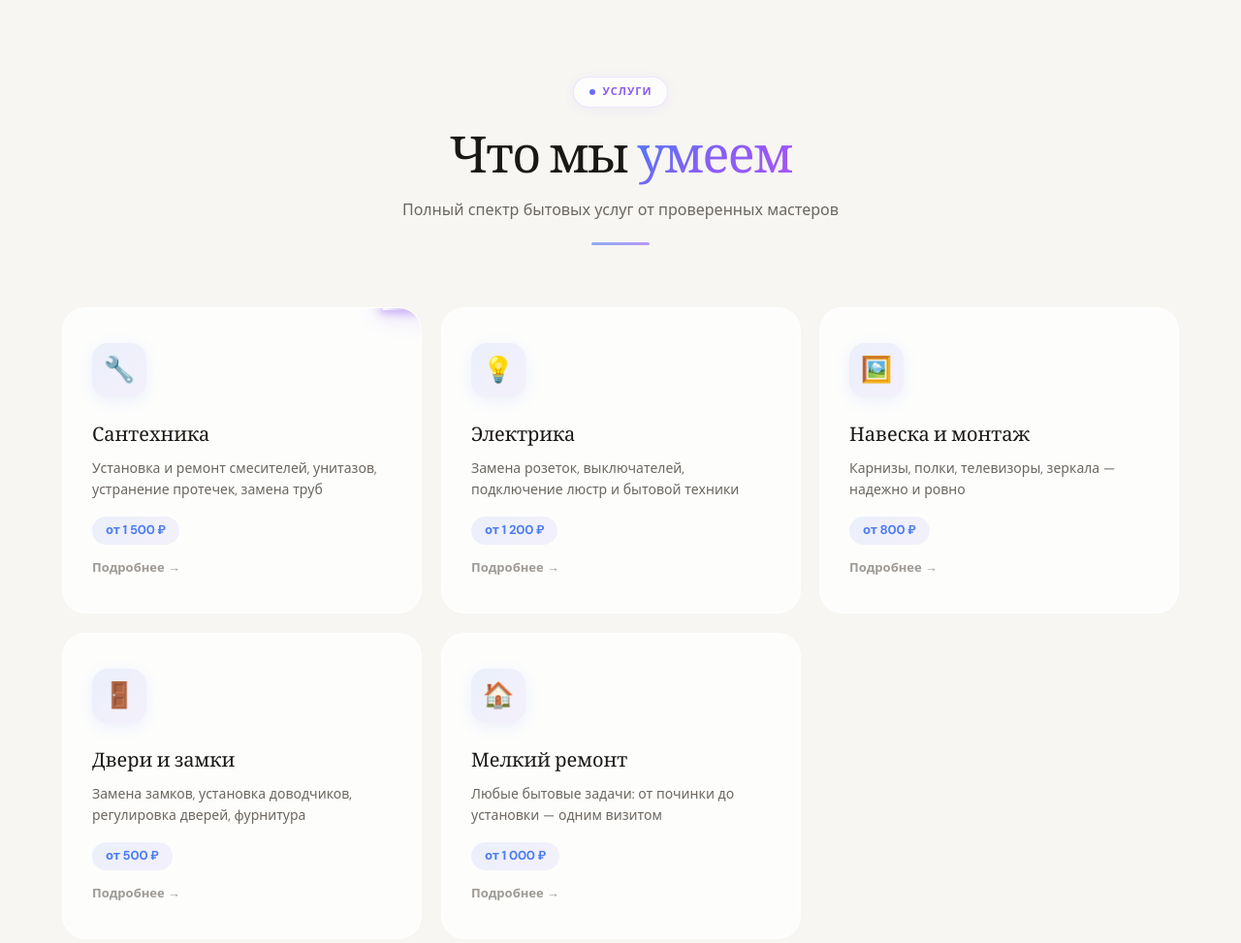
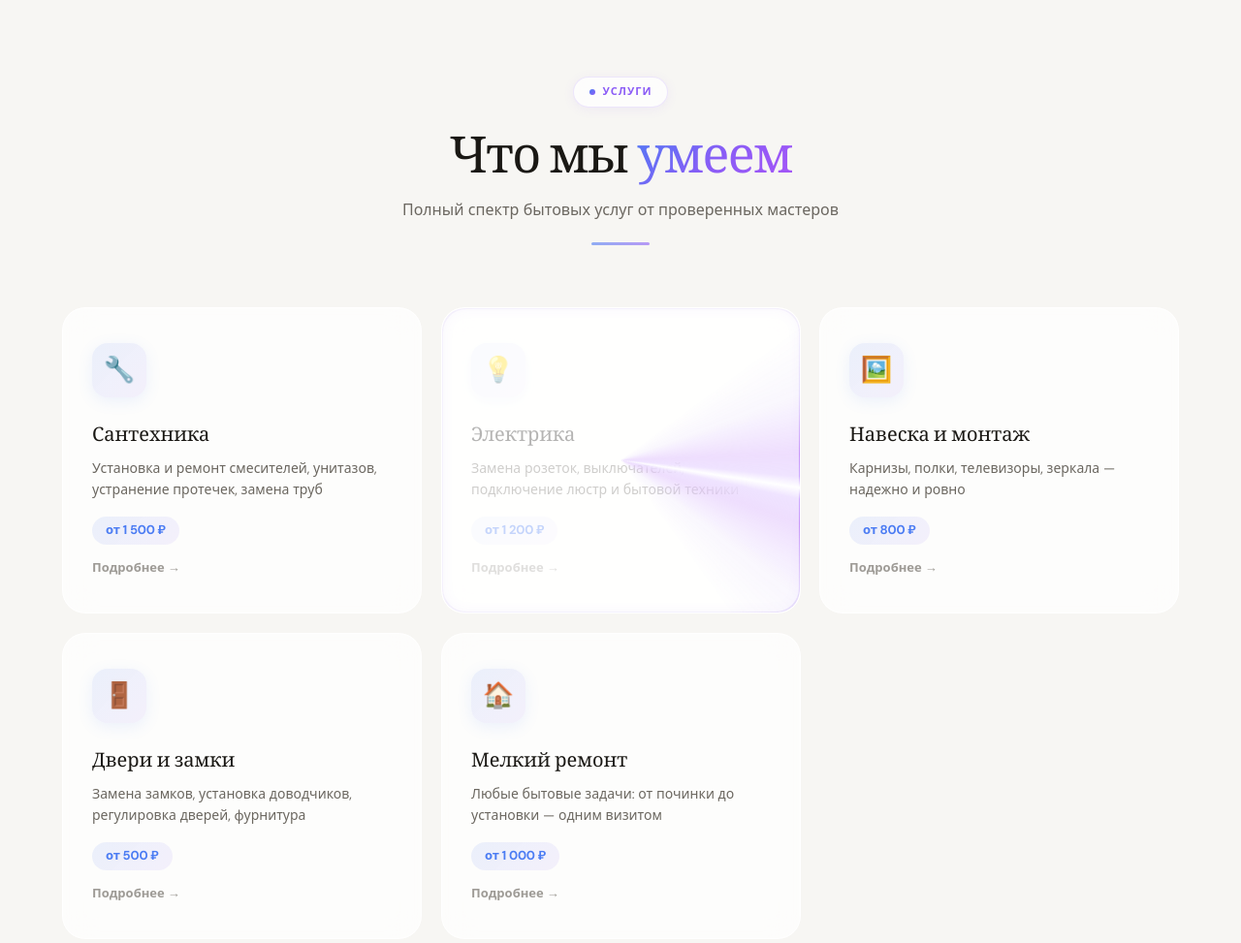
Before and after one commit to Ange1Nikita/Mater, a website: page index.html in a window 1280 px wide. Shown: the part 898-1871 px from the top of the page at 97% size. Drawn offline with Linux system fonts and the light colour scheme; animation ran at ten frames a second.

Commit message:
feat: молния бежит по контуру блоков — электрический разряд по рамке

```diff
--- a/css/style.css
+++ b/css/style.css
@@ -2562,76 +2562,90 @@ body::after {
 }
 
 /* ================================================================
-   LIGHTNING — фиолетовая молния пробегает по элементам
-   Реализация через вставленные JS-ом span-ы, не конфликтует с ::before/::after
-================================================================ */
-
-/* Свечение пробегает по элементу */
-.lt-glow {
-  position: absolute;
-  top: 0;
-  left: -100%;
-  width: 50%;
-  height: 100%;
-  background: linear-gradient(
-    90deg,
+   LIGHTNING — электрический разряд бежит по контуру блока
+================================================================ */
+
+.lt-border {
+  position: absolute;
+  inset: -1px;
+  border-radius: inherit;
+  pointer-events: none;
+  z-index: 50;
+  overflow: hidden;
+  opacity: 0;
+  animation: ltFlash var(--lt-dur, 8s) var(--lt-delay, 0s) infinite;
+}
+
+/* Вращающийся conic-gradient — яркое пятно бежит по периметру */
+.lt-border::before {
+  content: '';
+  position: absolute;
+  inset: -40%;
+  background: conic-gradient(
+    from 0deg,
     transparent 0%,
-    rgba(139,92,246,0) 20%,
-    rgba(139,92,246,0.12) 30%,
-    rgba(168,85,247,0.35) 45%,
-    rgba(255,255,255,0.55) 50%,
-    rgba(168,85,247,0.35) 55%,
-    rgba(139,92,246,0.12) 70%,
-    rgba(139,92,246,0) 80%,
+    transparent 30%,
+    rgba(139,92,246,0.15) 35%,
+    rgba(168,85,247,0.6) 40%,
+    rgba(200,160,255,0.9) 42%,
+    #fff 43%,
+    rgba(200,160,255,0.9) 44%,
+    rgba(168,85,247,0.6) 46%,
+    rgba(139,92,246,0.15) 51%,
+    transparent 56%,
     transparent 100%
   );
-  z-index: 50;
+  animation: ltRotate var(--lt-speed, 2s) linear infinite;
+}
+
+/* Маска — показывает только тонкую рамку */
+.lt-border::after {
+  content: '';
+  position: absolute;
+  inset: 2px;
+  border-radius: inherit;
+  background: var(--bg, #f7f6f3);
+}
+
+/* Свечение вокруг блока */
+.lt-glow {
+  position: absolute;
+  inset: -1px;
+  border-radius: inherit;
   pointer-events: none;
-  filter: blur(2px);
-  animation: ltGlow var(--lt-dur, 8s) var(--lt-delay, 0s) infinite;
-}
-
-/* Яркая полоса по верхнему краю */
-.lt-edge {
-  position: absolute;
-  top: 0;
-  left: -80%;
-  width: 35%;
-  height: 2px;
-  background: linear-gradient(
-    90deg,
-    transparent,
-    rgba(139,92,246,0.4),
-    rgba(168,85,247,0.9),
-    #fff,
-    rgba(168,85,247,0.9),
-    rgba(139,92,246,0.4),
-    transparent
-  );
-  z-index: 51;
-  pointer-events: none;
+  z-index: 49;
+  opacity: 0;
+  animation: ltFlash var(--lt-dur, 8s) var(--lt-delay, 0s) infinite;
   box-shadow:
-    0 0 8px 3px rgba(139,92,246,0.5),
-    0 0 24px 6px rgba(139,92,246,0.2);
-  animation: ltEdge var(--lt-dur, 8s) var(--lt-delay, 0s) infinite;
-}
-
-@keyframes ltGlow {
-  0%, 88%, 100% { left: -100%; opacity: 0; }
-  90%           { opacity: 1; }
-  95%           { left: 150%; opacity: 1; }
-  96%           { opacity: 0; left: 150%; }
-}
-
-@keyframes ltEdge {
-  0%, 89%, 100% { left: -80%; opacity: 0; }
-  90.5%         { opacity: 1; }
-  95.5%         { left: 160%; opacity: 1; }
-  96.5%         { opacity: 0; left: 160%; }
+    0 0 15px 2px rgba(139,92,246,0.3),
+    0 0 40px 4px rgba(139,92,246,0.1),
+    inset 0 0 15px 2px rgba(139,92,246,0.15);
+}
+
+@keyframes ltRotate {
+  from { transform: rotate(0deg); }
+  to   { transform: rotate(360deg); }
+}
+
+@keyframes ltFlash {
+  0%, 85%  { opacity: 0; }
+  88%      { opacity: 1; }
+  96%      { opacity: 1; }
+  100%     { opacity: 0; }
+}
+
+/* Для стеклянных карточек — маска прозрачная */
+.lt-border--glass::after {
+  background: rgba(255,255,255,0.68);
+}
+
+/* Для showcase-row */
+.lt-border--surface::after {
+  background: rgba(255,255,255,0.72);
 }
 
 @media (prefers-reduced-motion: reduce) {
-  .lt-glow, .lt-edge { display: none; }
+  .lt-border, .lt-glow { display: none; }
 }
 
 /* ================================================================
--- a/js/main.js
+++ b/js/main.js
@@ -402,63 +402,68 @@ document.addEventListener('DOMContentLoaded', () => {
   }, { passive: true });
 });
 
-/* ========== LIGHTNING — фиолетовая молния по элементам ========== */
+/* ========== LIGHTNING — разряд бежит по контуру блоков ========== */
 (function() {
   if (matchMedia('(prefers-reduced-motion: reduce)').matches) return;
 
-  var selectors = [
-    { sel: '.service-card',  dur: 7,  base: 0.5,  step: 1.5 },
-    { sel: '.step',          dur: 9,  base: 1,    step: 2.2 },
-    { sel: '.review-card',   dur: 10, base: 0,    step: 3.3 },
-    { sel: '.showcase-row',  dur: 8,  base: 1.5,  step: 1.5 },
-    { sel: '.advantage',     dur: 11, base: 0.8,  step: 1.8 },
-    { sel: '.faq-item',      dur: 12, base: 2,    step: 2.4 },
-    { sel: '.glass-card',    dur: 6,  base: 1,    step: 2 },
-    { sel: '.trust-strip',   dur: 7,  base: 3,    step: 0 },
-    { sel: '.cta__inner',    dur: 6,  base: 0,    step: 0 },
-    { sel: '.map-card',      dur: 9,  base: 4,    step: 0 },
+  var configs = [
+    { sel: '.service-card',  dur: 6, speed: 1.8, base: 0,   step: 1.2, bg: 'glass' },
+    { sel: '.step',          dur: 7, speed: 2,   base: 0.8, step: 1.8, bg: 'glass' },
+    { sel: '.review-card',   dur: 8, speed: 1.6, base: 0,   step: 2.7, bg: 'glass' },
+    { sel: '.showcase-row',  dur: 7, speed: 2.2, base: 1,   step: 1.2, bg: 'surface' },
+    { sel: '.advantage',     dur: 9, speed: 2,   base: 0.5, step: 1.5 },
+    { sel: '.faq-item',      dur: 10,speed: 1.8, base: 1.5, step: 2,   bg: 'glass' },
+    { sel: '.glass-card',    dur: 5, speed: 1.5, base: 0.5, step: 1.5, bg: 'glass' },
+    { sel: '.trust-strip',   dur: 6, speed: 2,   base: 2,   step: 0,   bg: 'glass' },
+    { sel: '.cta__inner',    dur: 5, speed: 2.5, base: 0,   step: 0,   bg: 'glass' },
+    { sel: '.map-card',      dur: 8, speed: 2.2, base: 3,   step: 0,   bg: 'glass' },
   ];
 
-  function addLightning(el, dur, delay) {
-    // Ensure relative positioning
+  function addLightning(el, dur, speed, delay, bgType) {
     var pos = getComputedStyle(el).position;
     if (pos === 'static') el.style.position = 'relative';
-    el.style.overflow = 'hidden';
+
+    var border = document.createElement('span');
+    border.className = 'lt-border' + (bgType ? ' lt-border--' + bgType : '');
+    border.style.setProperty('--lt-dur', dur + 's');
+    border.style.setProperty('--lt-delay', delay + 's');
+    border.style.setProperty('--lt-speed', speed + 's');
 
     var glow = document.createElement('span');
     glow.className = 'lt-glow';
     glow.style.setProperty('--lt-dur', dur + 's');
     glow.style.setProperty('--lt-delay', delay + 's');
 
-    var edge = document.createElement('span');
-    edge.className = 'lt-edge';
-    edge.style.setProperty('--lt-dur', dur + 's');
-    edge.style.setProperty('--lt-delay', delay + 's');
-
+    el.appendChild(border);
     el.appendChild(glow);
-    el.appendChild(edge);
   }
 
-  var lightObs = new IntersectionObserver(function(entries) {
+  var obs = new IntersectionObserver(function(entries) {
     for (var i = 0; i < entries.length; i++) {
       if (entries[i].isIntersecting && !entries[i].target._lt) {
         entries[i].target._lt = true;
         var el = entries[i].target;
-        var dur = parseFloat(el.getAttribute('data-lt-dur'));
-        var delay = parseFloat(el.getAttribute('data-lt-delay'));
-        addLightning(el, dur, delay);
-        lightObs.unobserve(el);
+        addLightning(
+          el,
+          parseFloat(el.dataset.ltDur),
+          parseFloat(el.dataset.ltSpeed),
+          parseFloat(el.dataset.ltDelay),
+          el.dataset.ltBg || ''
+        );
+        obs.unobserve(el);
       }
     }
   }, { threshold: 0.05 });
 
-  for (var s = 0; s < selectors.length; s++) {
-    var cfg = selectors[s];
+  for (var c = 0; c < configs.length; c++) {
+    var cfg = configs[c];
     var els = document.querySelectorAll(cfg.sel);
     for (var i = 0; i < els.length; i++) {
-      els[i].setAttribute('data-lt-dur', cfg.dur);
-      els[i].setAttribute('data-lt-delay', cfg.base + cfg.step * i);
-      lightObs.observe(els[i]);
+      els[i].dataset.ltDur = cfg.dur;
+      els[i].dataset.ltSpeed = cfg.speed;
+      els[i].dataset.ltDelay = cfg.base + cfg.step * i;
+      if (cfg.bg) els[i].dataset.ltBg = cfg.bg;
+      obs.observe(els[i]);
     }
   }
 })();
```
